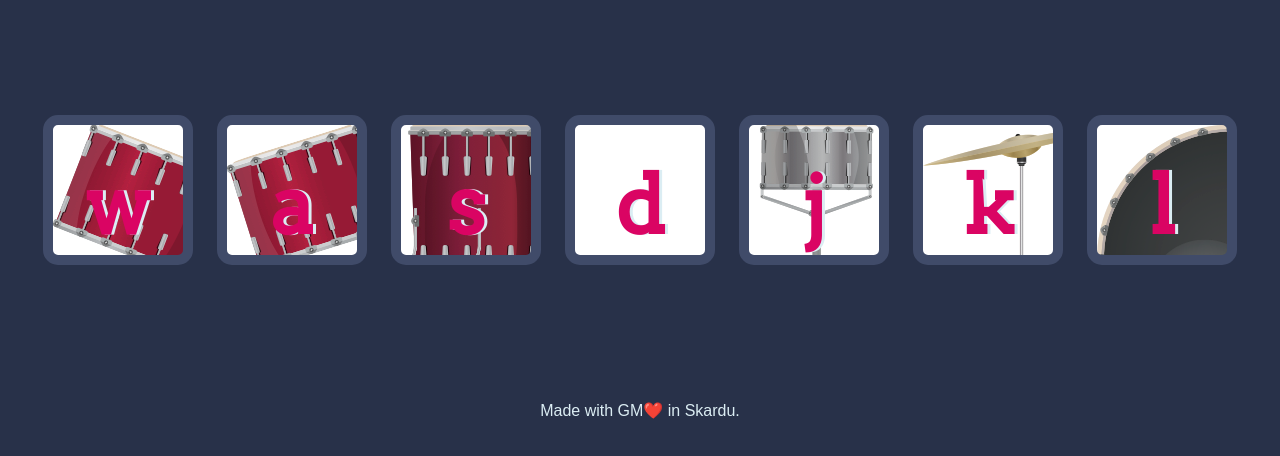
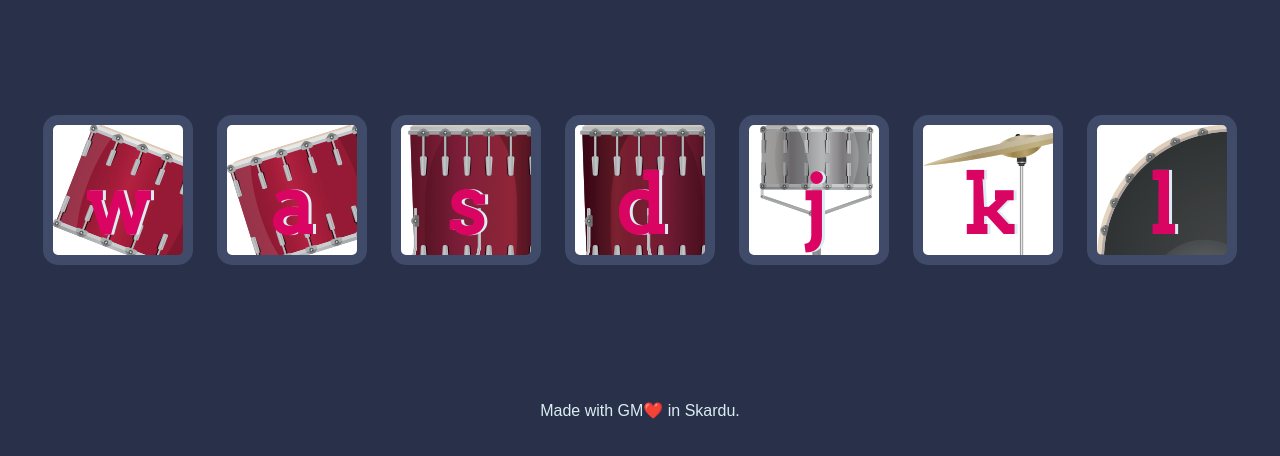
Before and after one commit to Gm786h/tallu3, a plain HTML site: page index.html in a window 1280 px wide. Shown: the part 174-630 px from the top of the page. Drawn offline with Linux system fonts and the light colour scheme.

Commit message:
Update styles.css

```diff
--- a/styles.css
+++ b/styles.css
@@ -29,7 +29,7 @@ footer {
 }
 
 .d {
-  background-image:url("images/tom4.png");
+  background-image:url("tom4.png");
 }
 
 .j {
```
